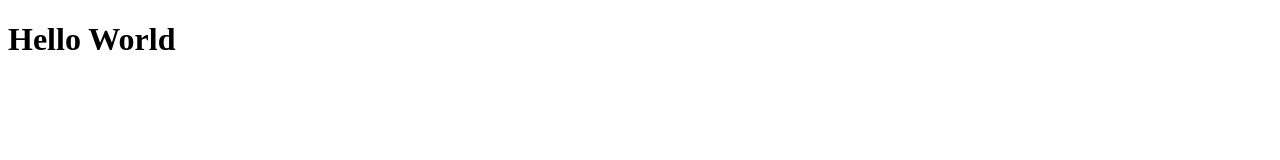
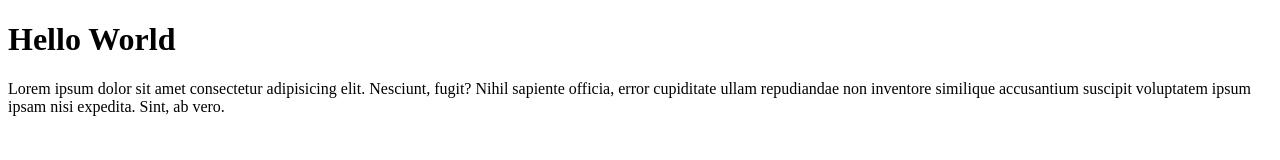
Before and after one commit to Yobsei/git-test, a plain HTML site: page index.html in a window 1280 px wide. Drawn offline with Linux system fonts and the light colour scheme.

Commit message:
menambahkan paragraph

```diff
--- a/index.html
+++ b/index.html
@@ -8,5 +8,8 @@
   </head>
   <body>
     <h1>Hello World</h1>
+    <p>
+      Lorem ipsum dolor sit amet consectetur adipisicing elit. Nesciunt, fugit? Nihil sapiente officia, error cupiditate ullam repudiandae non inventore similique accusantium suscipit voluptatem ipsum ipsam nisi expedita. Sint, ab vero.
+    </p>
   </body>
 </html>
```
